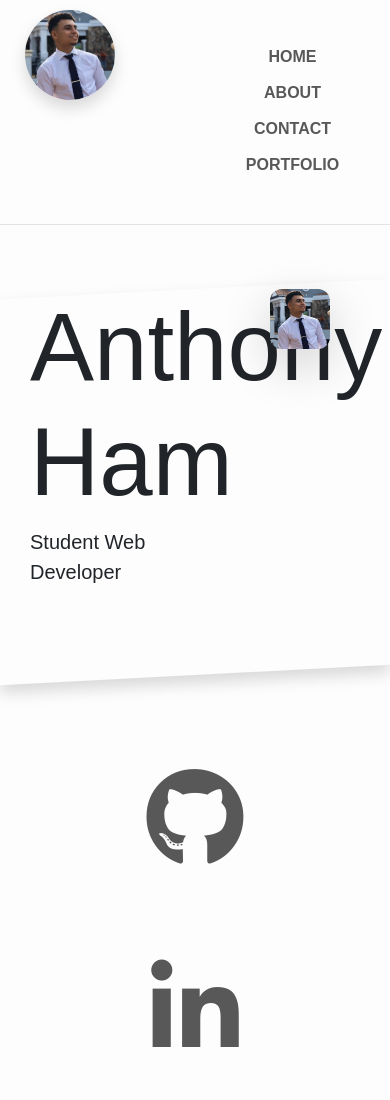
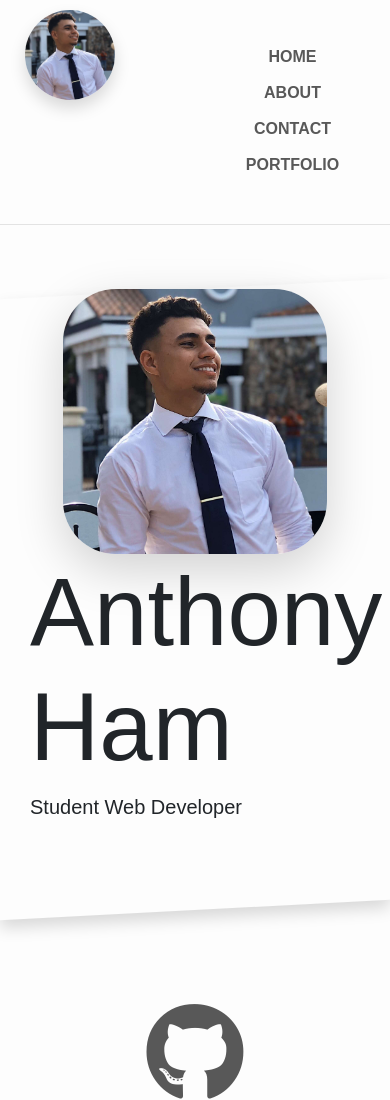
Before and after one commit to Xnthiny/portfolio, a plain HTML site: page index.html in a window 390 px wide. Shown: the top 1100 px of the page. Drawn offline with nearby package versions, Linux system fonts and the light colour scheme.

Commit message:
fixed body avatar

```diff
--- a/assets/css/styles.css
+++ b/assets/css/styles.css
@@ -45,10 +45,6 @@ hr {
     }
 }
 
-.element {
-    @include clearfix;
-}
-
 .links {
     text-align: center;
     padding: 40px;
@@ -73,7 +69,7 @@ hr {
 }
 
 .body-avatar {
-    border-radius: 20%;
+    text-align: center;
 }
 
 .big-icon {
@@ -124,3 +120,13 @@ a:hover::after {
     width: 100%;
     transition: width .3s;
 }
+
+@media only screen and (max-width: 400px) {
+    #homepage-img {
+        width: 80%;
+    }
+  }
+
+  #homepage-img {
+    border-radius: 20%;
+  }
--- a/index.html
+++ b/index.html
@@ -33,12 +33,12 @@
     <div class='container-fluid shadow fade-in' style='background-color: #fdfdfd; margin: 0 auto; transform: skewY(-3deg); '>
         <div class='container'>
             <div class='row unskew'>
-                <div class='col-8'>
+                    <div class='col-sm-12 col-lg-4 order-lg-2 body-avatar'>
+                            <img  id='homepage-img' src="assets/img/avatar.JPG" class='img-fluid fade-in shadow-lg'>
+                        </div>
+                <div class='col-lg-8 order-lg-1'>
                     <h1 class='display-1'>Anthony Ham</h1>
                     <p class='lead'>Student Web Developer</p>
-                </div>
-                <div class='col-3'>
-                    <img src="assets/img/avatar.JPG" class='img-fluid fade-in shadow-lg body-avatar'>
                 </div>
             </div>
             <br>
```
Also changed, not shown: 1 other file.
